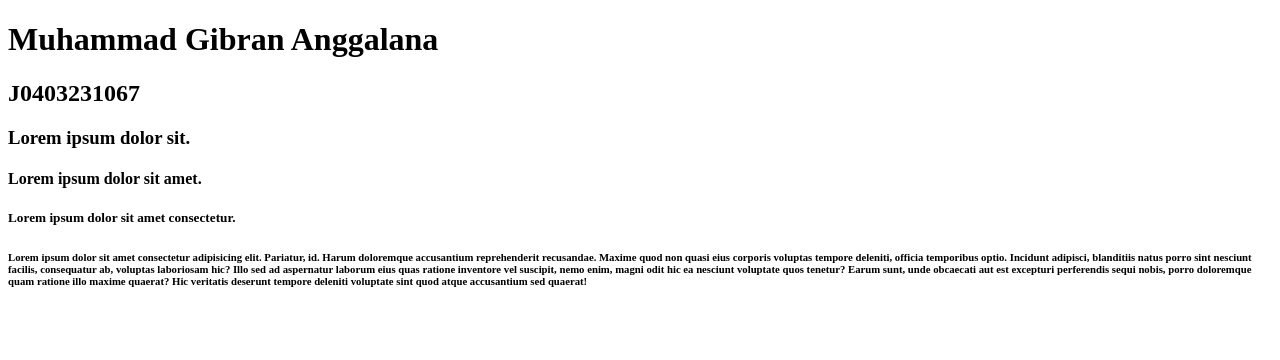
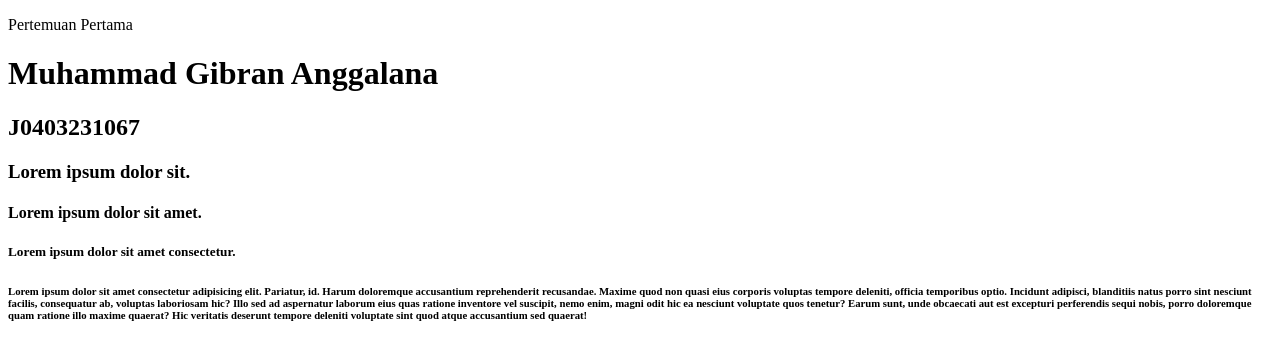
Before and after one commit to KARUNONIH/webmas-1, a plain HTML site: page index.html in a window 1280 px wide. Drawn offline with Linux system fonts and the light colour scheme.

Commit message:
first change

```diff
--- a/index.html
+++ b/index.html
@@ -6,6 +6,7 @@
     <title>Document</title>
 </head>
 <body>
+    <p>Pertemuan Pertama</p>
     <h1>Muhammad Gibran Anggalana</h1>
     <h2>J0403231067</h2>
     <h3>Lorem ipsum dolor sit.</h3>
```
